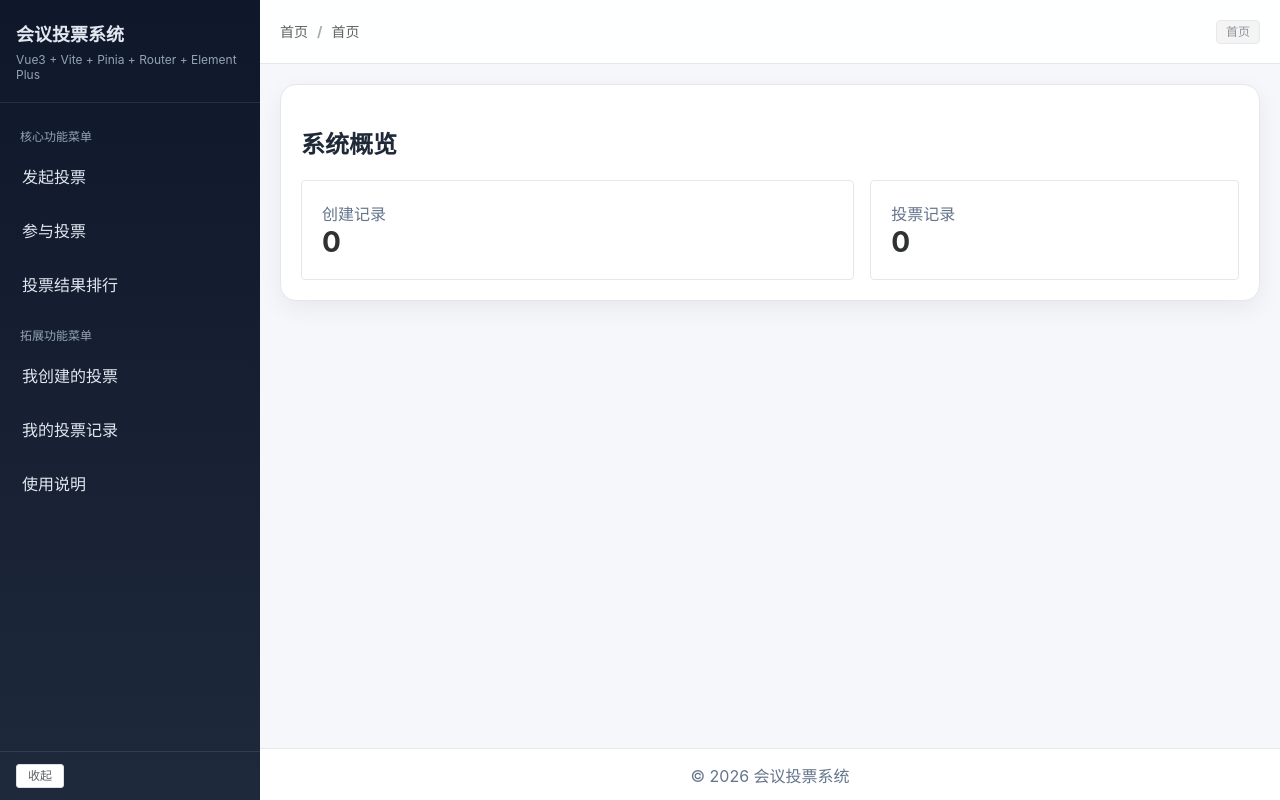
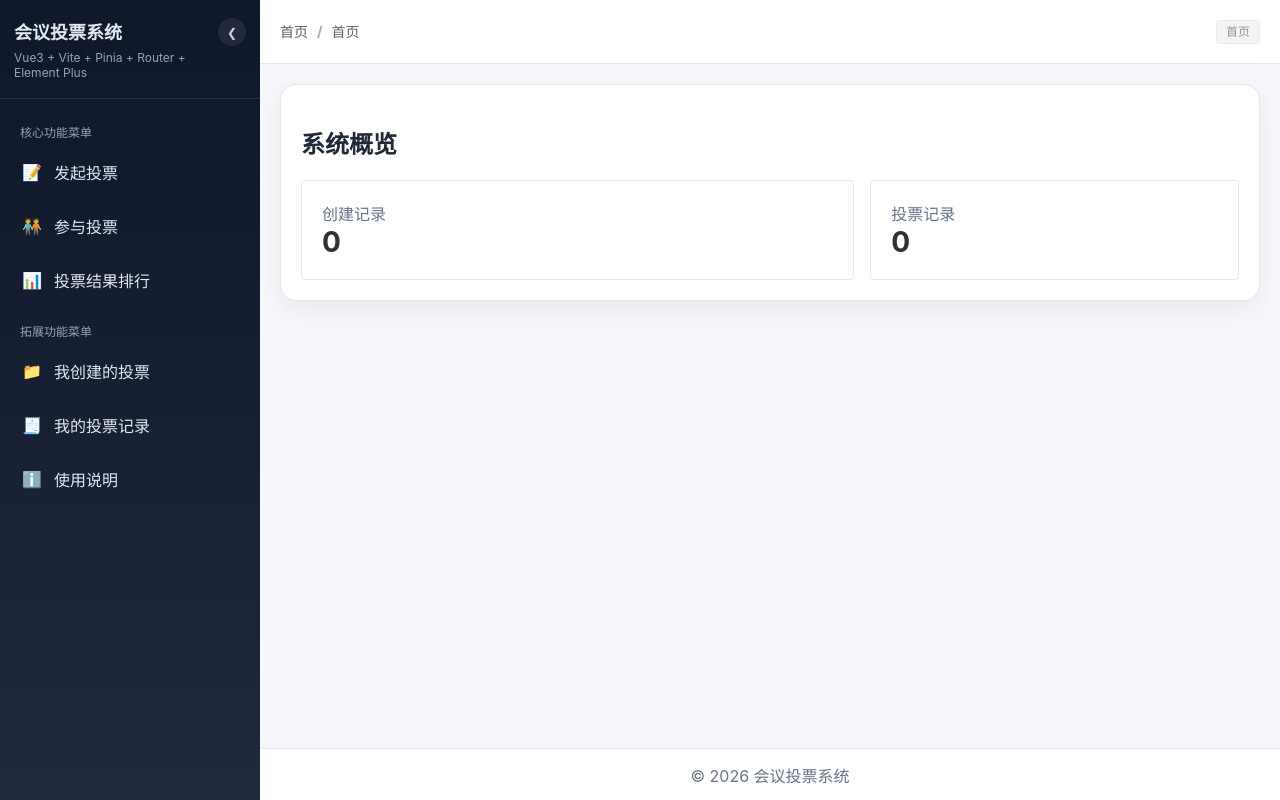
Before and after one commit to LYL-TUST/General-Online-Voting-Management-System, a Vue app in the folder client/: page / in a window 1280 px wide. Built offline with nearby package versions, Linux system fonts and the light colour scheme.

Commit message:
优化侧边栏

```diff
--- a/client/src/layouts/AppLayout.vue
+++ b/client/src/layouts/AppLayout.vue
@@ -3,8 +3,15 @@
     <LoadingMask :loading="store.loading" />
     <aside class="sidebar" :class="{ 'is-collapsed': store.sidebarCollapsed }">
       <div class="sidebar__brand">
-        <h1 v-if="!store.sidebarCollapsed">会议投票系统</h1>
-        <p v-if="!store.sidebarCollapsed">Vue3 + Vite + Pinia + Router + Element Plus</p>
+        <div class="sidebar__brand-row">
+          <div class="sidebar__brand-text">
+            <h1 v-if="!store.sidebarCollapsed">会议投票系统</h1>
+            <p v-if="!store.sidebarCollapsed">Vue3 + Vite + Pinia + Router + Element Plus</p>
+          </div>
+          <button class="sidebar__toggle" type="button" @click="store.toggleSidebar()" aria-label="切换侧边栏">
+            <span class="sidebar__toggle-icon" :class="{ 'is-collapsed': store.sidebarCollapsed }">❮</span>
+          </button>
+        </div>
       </div>
       <div class="sidebar__menu">
         <div class="sidebar__group-title">核心功能菜单</div>
@@ -15,8 +22,10 @@
             :to="item.path"
             class="sidebar__item"
             :class="{ 'is-active': route.name === item.name }"
+            :title="store.sidebarCollapsed ? item.label : ''"
           >
-            <span v-if="!store.sidebarCollapsed" class="sidebar__label">{{ item.label }}</span>
+            <span class="sidebar__icon">{{ item.icon }}</span>
+            <span class="sidebar__label">{{ item.label }}</span>
           </RouterLink>
         </nav>
 
@@ -28,13 +37,12 @@
             :to="item.path"
             class="sidebar__item"
             :class="{ 'is-active': route.name === item.name }"
+            :title="store.sidebarCollapsed ? item.label : ''"
           >
-            <span v-if="!store.sidebarCollapsed" class="sidebar__label">{{ item.label }}</span>
+            <span class="sidebar__icon">{{ item.icon }}</span>
+            <span class="sidebar__label">{{ item.label }}</span>
           </RouterLink>
         </nav>
-      </div>
-      <div class="sidebar__footer">
-        <el-button size="small" @click="store.toggleSidebar()">{{ store.sidebarCollapsed ? '展开' : '收起' }}</el-button>
       </div>
     </aside>
 
@@ -70,14 +78,14 @@ const route = useRoute();
 const store = useAppStore();
 
 const coreMenus = [
-  { name: 'create', path: '/create', label: '发起投票' },
-  { name: 'join', path: '/join', label: '参与投票' },
-  { name: 'rank', path: '/rank', label: '投票结果排行' }
+  { name: 'create', path: '/create', label: '发起投票', icon: '📝' },
+  { name: 'join', path: '/join', label: '参与投票', icon: '🧑‍🤝‍🧑' },
+  { name: 'rank', path: '/rank', label: '投票结果排行', icon: '📊' }
 ];
 const extraMenus = [
-  { name: 'my-created', path: '/my-created', label: '我创建的投票' },
-  { name: 'my-records', path: '/my-records', label: '我的投票记录' },
-  { name: 'guide', path: '/guide', label: '使用说明' }
+  { name: 'my-created', path: '/my-created', label: '我创建的投票', icon: '📁' },
+  { name: 'my-records', path: '/my-records', label: '我的投票记录', icon: '🧾' },
+  { name: 'guide', path: '/guide', label: '使用说明', icon: 'ℹ️' }
 ];
 
 const currentTitle = computed(() => {
--- a/client/src/styles/global.css
+++ b/client/src/styles/global.css
@@ -27,9 +27,14 @@ body { background: #f5f7fb; }
   transition: width 0.2s ease;
 }
 .sidebar.is-collapsed { width: var(--sidebar-collapsed-width); }
-.sidebar__brand { padding: 20px 16px; border-bottom: 1px solid rgba(148, 163, 184, 0.16); }
+.sidebar__brand { padding: 18px 14px; border-bottom: 1px solid rgba(148, 163, 184, 0.16); }
+.sidebar__brand-row { display: flex; justify-content: space-between; align-items: flex-start; gap: 10px; }
 .sidebar__brand h1 { font-size: 18px; margin: 0; }
 .sidebar__brand p { margin: 6px 0 0; color: #94a3b8; font-size: 12px; }
+.sidebar__toggle { width: 28px; height: 28px; border: 0; border-radius: 999px; background: rgba(255,255,255,0.08); color: #cbd5e1; cursor: pointer; display: inline-flex; align-items: center; justify-content: center; flex: 0 0 auto; }
+.sidebar__toggle:hover { background: rgba(255,255,255,0.16); color: #fff; }
+.sidebar__toggle-icon { display: inline-block; transition: transform 0.2s ease; font-size: 12px; }
+.sidebar__toggle-icon.is-collapsed { transform: rotate(180deg); }
 .sidebar__menu { padding: 12px 8px; overflow-y: auto; }
 .sidebar__group-title { font-size: 12px; color: #94a3b8; padding: 12px 12px 8px; }
 .sidebar__item { display: flex; align-items: center; gap: 12px; padding: 12px 14px; margin-bottom: 6px; border-radius: 12px; color: #e2e8f0; cursor: pointer; }
@@ -37,6 +42,13 @@ body { background: #f5f7fb; }
 .sidebar__icon { width: 20px; text-align: center; }
 .sidebar__label { white-space: nowrap; overflow: hidden; text-overflow: ellipsis; }
 .sidebar__footer { margin-top: auto; padding: 12px 16px; border-top: 1px solid rgba(148,163,184,0.16); }
+.sidebar.is-collapsed .sidebar__brand { padding: 16px 10px; }
+.sidebar.is-collapsed .sidebar__brand-row { justify-content: center; }
+.sidebar.is-collapsed .sidebar__menu { padding: 10px 8px; }
+.sidebar.is-collapsed .sidebar__group-title { display: none; }
+.sidebar.is-collapsed .sidebar__item { justify-content: center; padding: 12px 10px; }
+.sidebar.is-collapsed .sidebar__label { display: none; }
+.sidebar.is-collapsed .sidebar__icon { width: auto; }
 
 .main { flex: 1; min-width: 0; display: flex; flex-direction: column; overflow: hidden; }
 .main__topbar {
```
